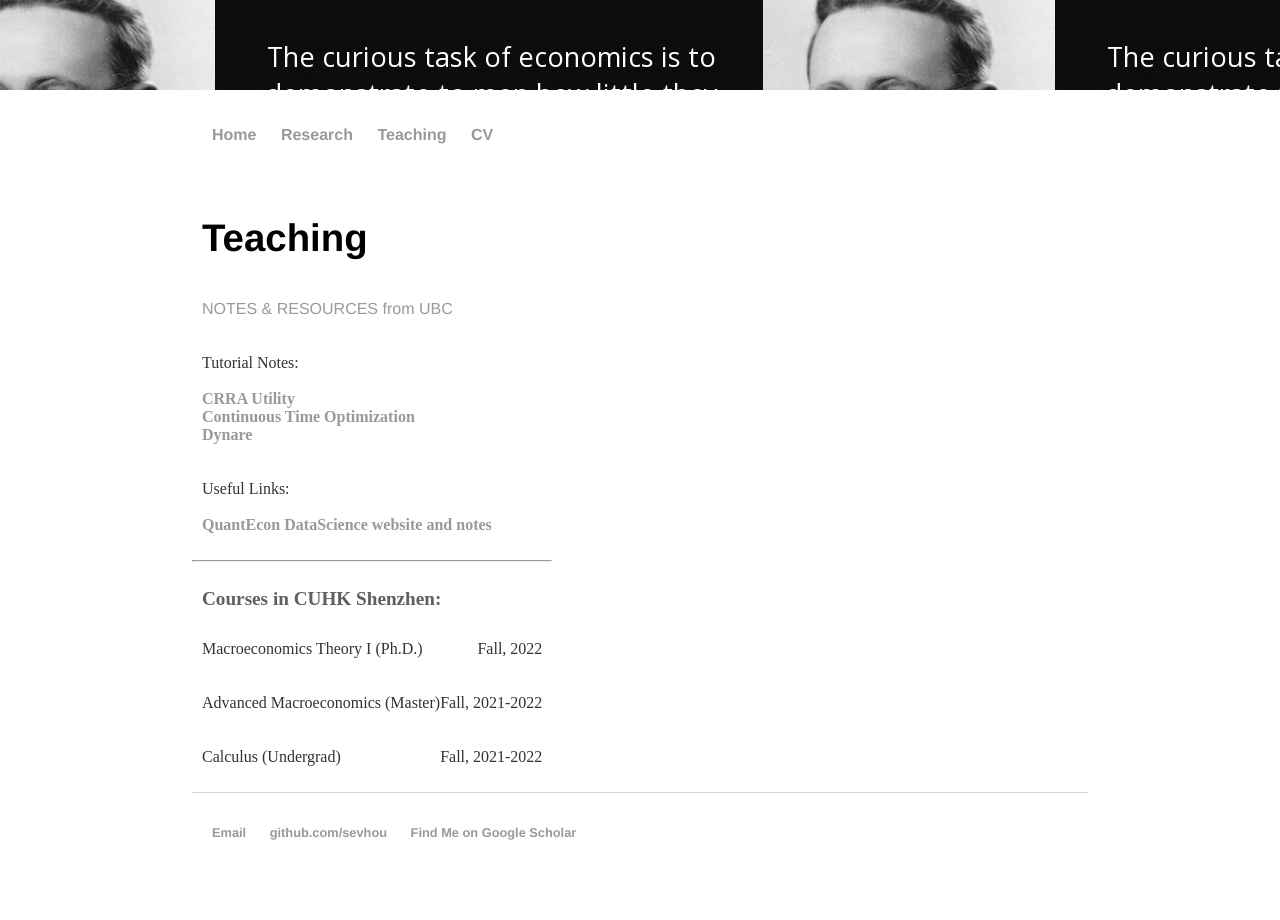
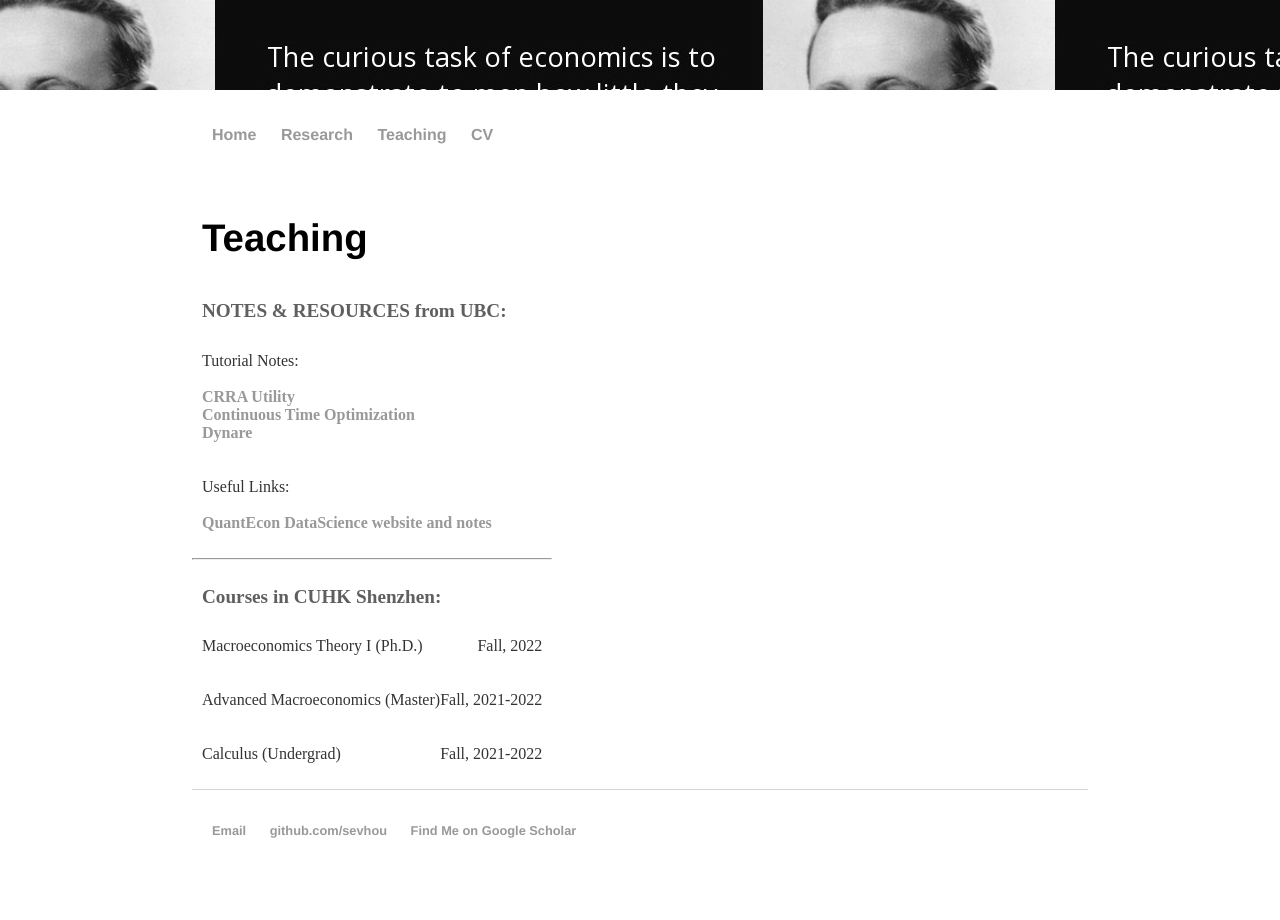
Before and after one commit to sevhou/sevhou.github.io, a Jekyll site: the page built from teaching/index.html, in a window 1280 px wide. Built offline with Jekyll 4.4.1, drawn with Linux system fonts in a browser that asks for light colours.

Commit message:
Update index.html

```diff
--- a/teaching/index.html
+++ b/teaching/index.html
@@ -6,7 +6,7 @@ title: Teaching
 <div class="blurb">
 	<h1>Teaching</h1>
 
-	<p class="light-text">NOTES & RESOURCES from UBC</p>
+	<h2>NOTES & RESOURCES from UBC:</h2>
 		  <p>Tutorial Notes:
 			  <br><br>
 			  <a href="https://sevhou.github.io/teaching/tutorial_CRRA.pdf"><b>CRRA Utility</b></a>
```
